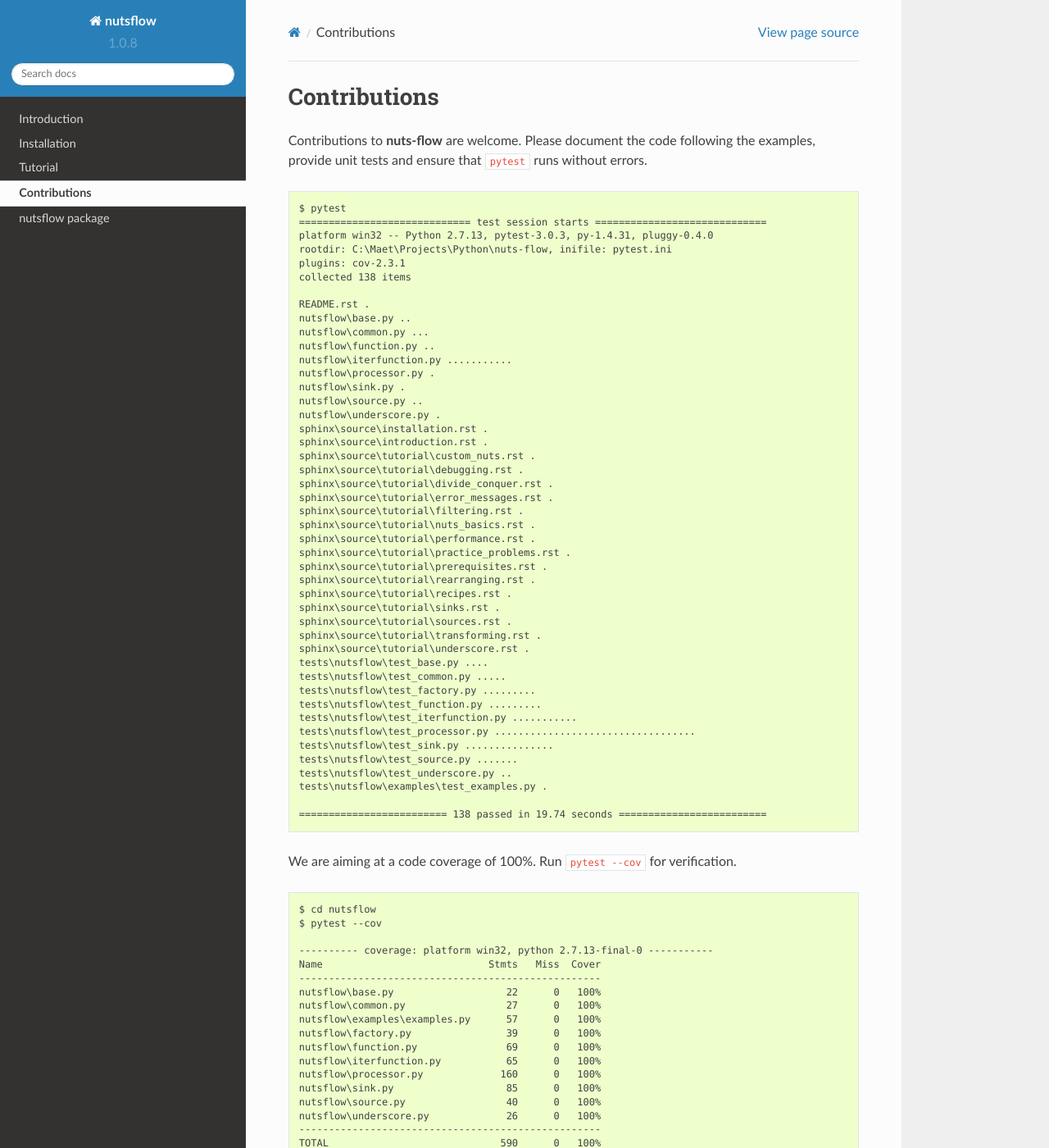
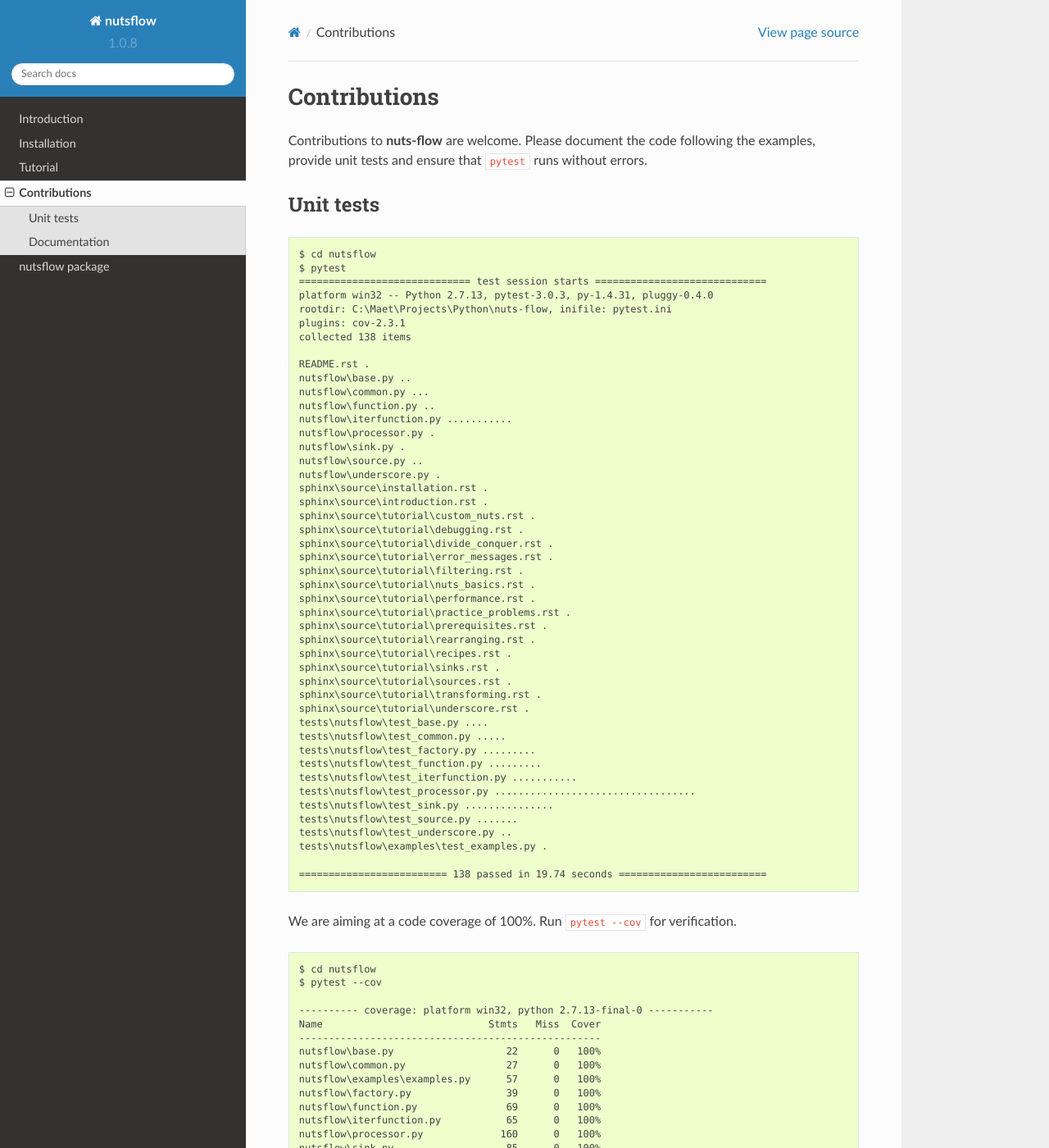
Before and after one commit to maet3608/nuts-flow, a Sphinx documentation site: the page built from sphinx/source/contributions.rst, in a window 1280 px wide and 1400 px high. Shown: the whole window at 82% size. Built offline with Sphinx 7.4.7 and the Read the Docs theme 2.0.0, drawn with Linux system fonts in a browser that asks for light colours; formulas are drawn with MathJax 3; some of the changed text lies outside the part shown.

Commit message:
docs updated

```diff
--- a/sphinx/source/contributions.rst
+++ b/sphinx/source/contributions.rst
@@ -5,8 +5,13 @@
 the examples, provide unit tests and ensure that ``pytest`` runs without
 errors.
 
+
+Unit tests
+^^^^^^^^^^
+
 .. code ::
 
+  $ cd nutsflow
   $ pytest
   ============================= test session starts =============================
   platform win32 -- Python 2.7.13, pytest-3.0.3, py-1.4.31, pluggy-0.4.0
@@ -77,3 +82,19 @@
   nutsflow\underscore.py             26      0   100%
   ---------------------------------------------------
   TOTAL                             590      0   100%
+
+
+
+Documentation
+^^^^^^^^^^^^^
+
+Update Sphinx/HTML documentation as follows
+
+.. code::
+
+  cd sphinx
+  make clean
+  make html
+
+  cd ..
+  ./push_docs
```
